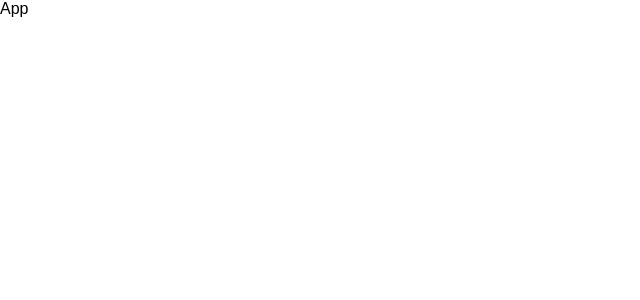
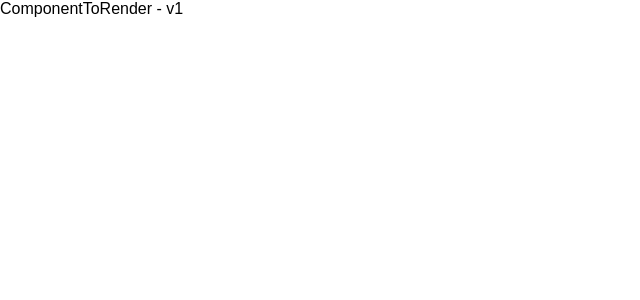
Before and after one commit to razinj/react-time-based-rendering, a React (Create React App) app: page / in a window 1280 px wide. Shown: the top 300 px of the page, without its empty margins (0-640 px from the left). Built offline with nearby package versions, Linux system fonts and the light colour scheme.

Commit message:
Time-Based rendering - v1

```diff
--- a/src/App.tsx
+++ b/src/App.tsx
@@ -1,5 +1,12 @@
+import TimeBasedWrapper from './components/v1/TimeBasedWrapper'
+import ComponentToRender from './components/ComponentToRender'
+
 const App = () => {
-  return <div>App</div>
+  return (
+    <TimeBasedWrapper>
+      <ComponentToRender version='v1' />
+    </TimeBasedWrapper>
+  )
 }
 
 export default App
--- /dev/null
+++ b/src/components/ComponentToRender.tsx
@@ -0,0 +1,5 @@
+const ComponentToRender = ({ version }: { version: string }) => {
+  return <div>ComponentToRender - {version}</div>
+}
+
+export default ComponentToRender
--- /dev/null
+++ b/src/components/v1/TimeBasedWrapper.tsx
@@ -0,0 +1,59 @@
+import { ReactNode, useEffect, useState } from 'react'
+
+const startDate = new Date('2023-02-22T22:32:00Z')
+const endDate = new Date('2023-02-22T22:40:00Z')
+
+const TimeBasedWrapper = ({ children }: { children: ReactNode }) => {
+  const [canDisplay, setCanDisplay] = useState(true)
+  const [checkAgain, setCheckAgain] = useState(false)
+  const [checkAgainAt, setCheckAgainAt] = useState<Date>(startDate)
+
+  useEffect(() => {
+    console.log('Whether or not to check again!')
+    const nowTime = new Date().getTime()
+    const timeoutTime = checkAgainAt.getTime() - nowTime
+
+    if (timeoutTime < 0) {
+      console.log('Will not check again, we should start, timeout time found: ', timeoutTime)
+      return
+    }
+
+    console.log('Should check again in: ', timeoutTime)
+    const timeout = setTimeout(() => setCheckAgain(true), timeoutTime)
+
+    return () => {
+      console.log('Clearing checkAgain timeout')
+      clearTimeout(timeout)
+    }
+  }, [checkAgainAt])
+
+  useEffect(() => {
+    console.log('Whether or not to start displaying!')
+    const nowTime = new Date().getTime()
+    const shouldStartNow = nowTime >= startDate.getTime() && nowTime <= endDate.getTime()
+
+    if (!shouldStartNow) {
+      console.log('Not starting now.')
+      setCanDisplay(false)
+      setCheckAgainAt(startDate)
+      return
+    }
+
+    setCanDisplay(true)
+
+    const isNowAheadOfStartDate = nowTime >= startDate.getTime()
+    const timeoutTime = endDate.getTime() - (isNowAheadOfStartDate ? nowTime : startDate.getTime())
+
+    console.log('Displaying until: ', timeoutTime)
+    const timeout = setTimeout(() => setCanDisplay(false), timeoutTime)
+
+    return () => {
+      console.log('Clearing canDisplay timeout')
+      clearTimeout(timeout)
+    }
+  }, [checkAgain])
+
+  return <div>{canDisplay && children}</div>
+}
+
+export default TimeBasedWrapper
```
